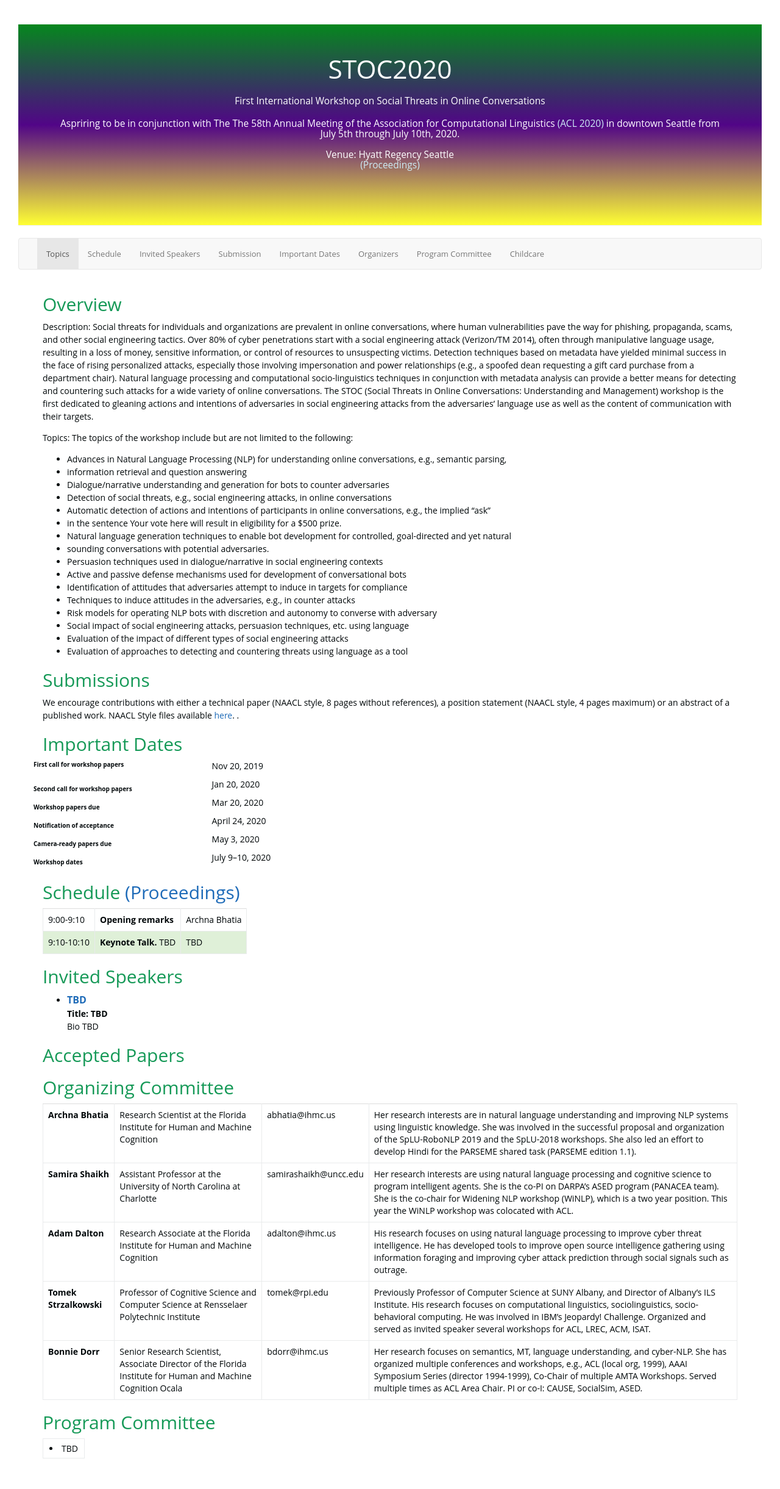
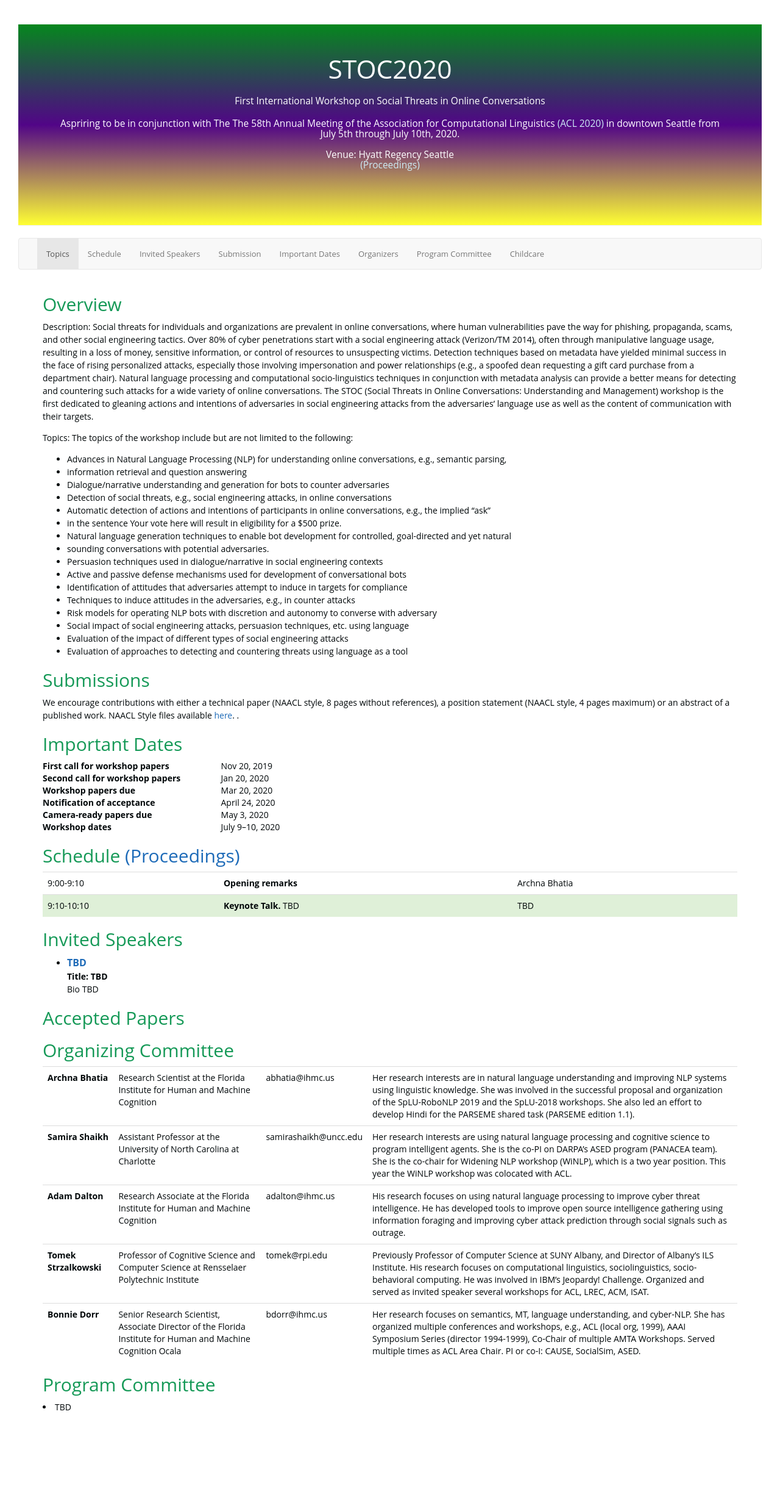
Before and after one commit to social-threats/social-threats.github.io, a Jekyll site: the page built from index.html, in a window 1280 px wide. Shown: the whole page at 61% size. Built offline with Jekyll 4.4.1, drawn with Linux system fonts in a browser that asks for light colours; nearby versions of some CDN libraries; after the commit the page ends 2367 px from its top, so only the background shows below that.

Commit message:
removing SpLU's table and dl styles

```diff
--- a/jekyll-bootstrap-theme/css/style.scss
+++ b/jekyll-bootstrap-theme/css/style.scss
@@ -256,38 +256,6 @@ a:hover {
   margin-bottom: 0;
 }
 
-.main-content table {
-  display: block;
-  width: 100%;
-  overflow: auto;
-  word-break: normal;
-  word-break: keep-all;
-}
-
-.main-content table th {
-  font-weight: bold;
-}
-
-.main-content table th, .main-content table td {
-  padding: 0.5rem 1rem;
-  border: 1px solid #e9ebec;
-}
-
-.main-content dl {
-  padding: 0;
-}
-
-.main-content dl dt {
-  padding: 0;
-  margin-top: 1rem;
-  font-size: 1rem;
-  font-weight: bold;
-}
-
-.main-content dl dd {
-  padding: 0;
-  margin-bottom: 1rem;
-}
 
 .main-content hr {
   height: 2px;
```
